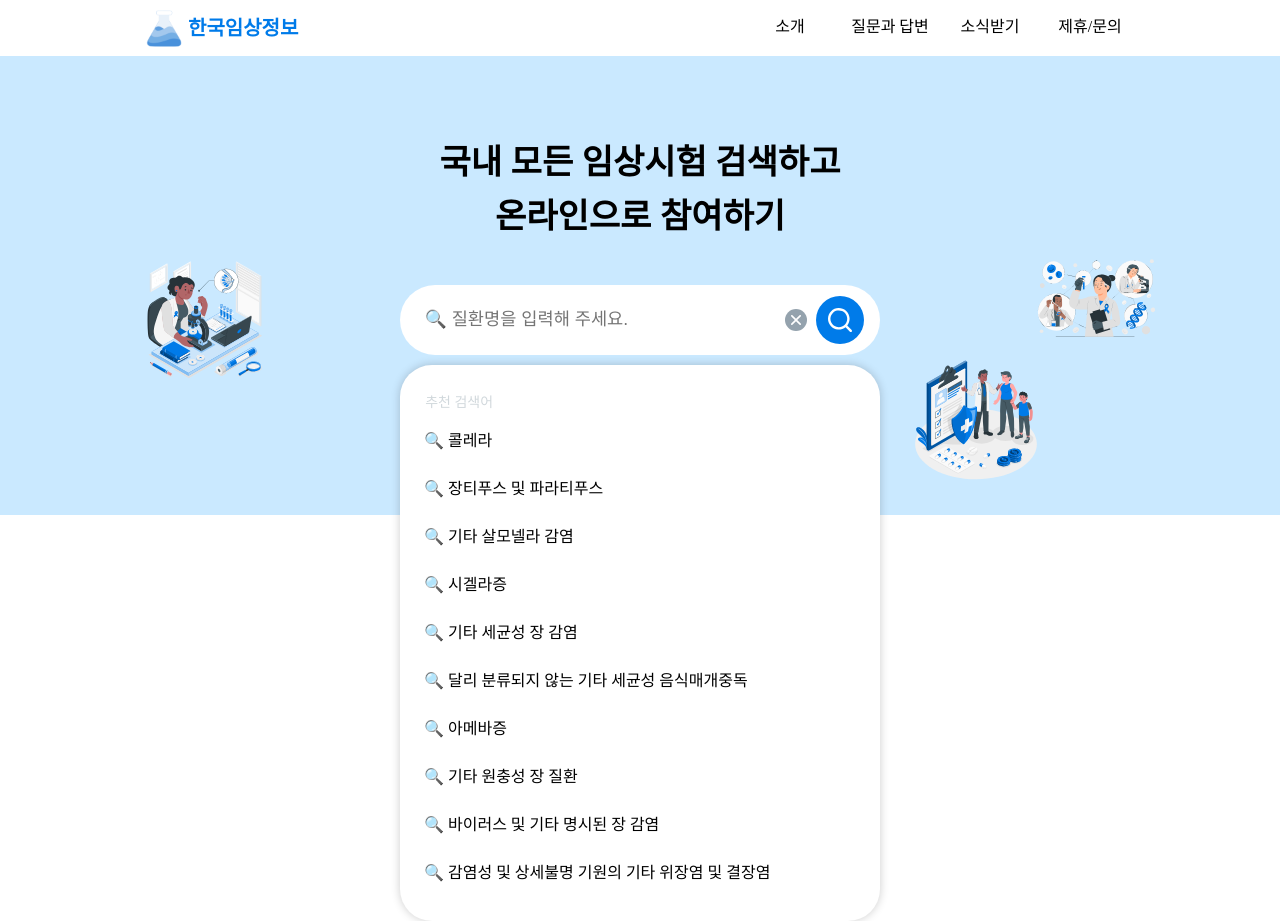
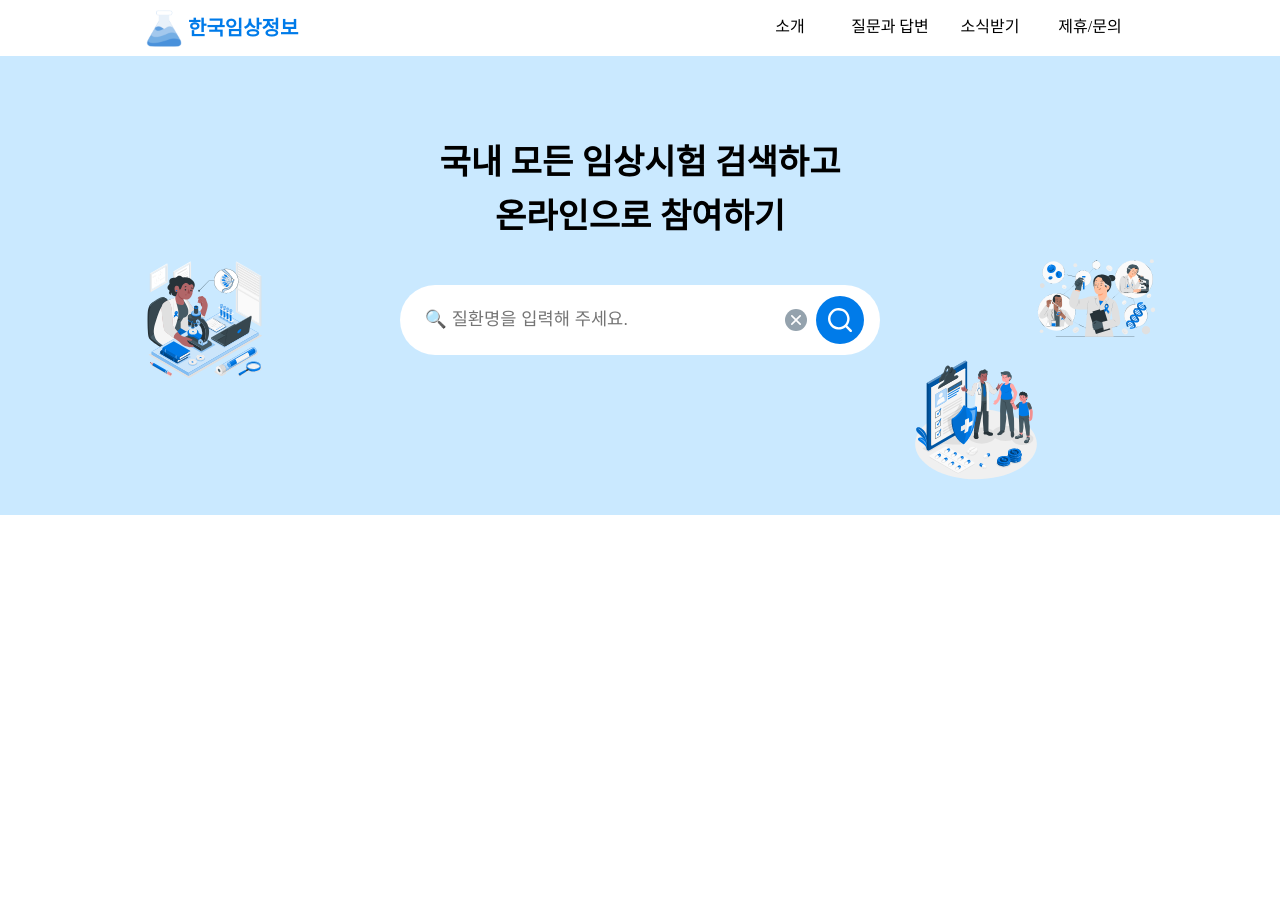
Before and after one commit to wanted-pre-onboarding-frontend-12team/pre-onboarding-7th-3-1-12, a React (Vite) app: page / in a window 1280 px wide. After the commit the page ends 800 px from the top, so only its background shows below. Built offline with nearby package versions, Linux system fonts and the light colour scheme.

Commit message:
:sparkles: 질환명 입력 때마다 관련 추천 키워드 자동완성 기본 기능 구현

```diff
--- a/src/components/feature/SickSearch/SickSearchAutoComplete/index.tsx
+++ b/src/components/feature/SickSearch/SickSearchAutoComplete/index.tsx
@@ -1,25 +1,45 @@
+import React from 'react';
 import { Sick } from '@src/types/sick';
 import { isNotEmptyArray } from '@src/utils/arrayUtils';
+import { splitTargetRegardlessOfStringCase } from '@src/utils/stringUtils';
 import * as S from './styled';
 
 type Props = {
-	items: Sick[];
+	sickKeyword: string;
+	recommendSicks: Sick[];
 };
 
 const SickSearchAutoComplete = (props: Props) => {
 	return (
-		<S.Container>
-			{isNotEmptyArray(props.items) ? (
-				<>
+		<>
+			{props.sickKeyword && isNotEmptyArray(props.recommendSicks) && (
+				<S.Container>
 					<S.Caption>추천 검색어</S.Caption>
-					{props.items.map((item) => {
-						return <S.AutoCompleteItemWrapper key={item.sickCd}>🔍 {item.sickNm}</S.AutoCompleteItemWrapper>;
+					{props.recommendSicks.map((recommendSick) => {
+						return (
+							<S.AutoCompleteItemWrapper key={recommendSick.sickCd}>
+								🔍
+								<S.TextWrapper>
+									{splitTargetRegardlessOfStringCase(recommendSick.sickNm, props.sickKeyword).map(
+										(splitedItem, index, splitedItems) => {
+											if (splitedItems.length - 1 === index) {
+												return <React.Fragment key={index}>{splitedItem}</React.Fragment>;
+											}
+											return (
+												<React.Fragment key={index}>
+													{splitedItem}
+													<S.HightLightText>{props.sickKeyword.toUpperCase()}</S.HightLightText>
+												</React.Fragment>
+											);
+										},
+									)}
+								</S.TextWrapper>
+							</S.AutoCompleteItemWrapper>
+						);
 					})}
-				</>
-			) : (
-				<S.AutoCompleteItemWrapper>🔍 추천 검색어 존재하지 않습니다.</S.AutoCompleteItemWrapper>
+				</S.Container>
 			)}
-		</S.Container>
+		</>
 	);
 };
 
--- a/src/components/feature/SickSearch/SickSearchAutoComplete/styled.ts
+++ b/src/components/feature/SickSearch/SickSearchAutoComplete/styled.ts
@@ -21,12 +21,27 @@ export const Caption = styled.span`
 `;
 
 export const AutoCompleteItemWrapper = styled.li`
-	display: flex;
+	display: block;
 	align-items: center;
+	width: 480px;
 	padding: 1em 1.5em;
+	line-height: 1.2;
 	cursor: pointer;
+
+	text-overflow: ellipsis;
+	white-space: nowrap;
+	overflow: hidden;
 
 	&:hover {
 		background-color: ${({ theme }) => theme.colors.lightgray};
 	}
 `;
+
+export const TextWrapper = styled.span`
+	margin-left: 0.5rem;
+`;
+
+export const HightLightText = styled.strong`
+	font-weight: ${({ theme }) => theme.fontWeights.bold};
+	color: ${({ theme }) => theme.colors.primary};
+`;
--- a/src/components/feature/SickSearch/SickSearchForm/index.tsx
+++ b/src/components/feature/SickSearch/SickSearchForm/index.tsx
@@ -1,11 +1,26 @@
 import * as S from './styled';
 import { CloseIcon, SearchIcon } from '@src/assets/icons';
 
-const SickSearchForm = () => {
+type Props = {
+	sickKeyword: string;
+	onSickKeywordChange: (newSickKeyowrd: string) => void;
+	onSickKeywordReset: () => void;
+};
+
+const SickSearchForm = (props: Props) => {
+	const handleSickSearchInput = (event: React.ChangeEvent<HTMLInputElement>) => {
+		props.onSickKeywordChange(event.currentTarget.value);
+	};
+
 	return (
 		<S.SickSearchForm onSubmit={() => {}}>
-			<S.SickSearchInput type="text" placeholder="🔍 질환명을 입력해 주세요." />
-			<S.SickSearchResetButton type="button">
+			<S.SickSearchInput
+				type="text"
+				placeholder="🔍 질환명을 입력해 주세요."
+				value={props.sickKeyword}
+				onChange={handleSickSearchInput}
+			/>
+			<S.SickSearchResetButton type="button" onClick={props.onSickKeywordReset}>
 				<img src={CloseIcon} alt="검색어 초기화" className="search-reset" />
 			</S.SickSearchResetButton>
 			<S.SickSearchButton type="submit">
--- a/src/components/feature/SickSearch/index.tsx
+++ b/src/components/feature/SickSearch/index.tsx
@@ -1,55 +1,32 @@
 import SickSearchForm from '@src/components/feature/SickSearch/SickSearchForm';
 import SickSearchAutoComplete from '@src/components/feature/SickSearch/SickSearchAutoComplete';
 import * as S from './styled';
-
-const dummys = [
-	{
-		sickCd: 'A00',
-		sickNm: '콜레라',
-	},
-	{
-		sickCd: 'A01',
-		sickNm: '장티푸스 및 파라티푸스',
-	},
-	{
-		sickCd: 'A02',
-		sickNm: '기타 살모넬라 감염',
-	},
-	{
-		sickCd: 'A03',
-		sickNm: '시겔라증',
-	},
-	{
-		sickCd: 'A04',
-		sickNm: '기타 세균성 장 감염',
-	},
-	{
-		sickCd: 'A05',
-		sickNm: '달리 분류되지 않는 기타 세균성 음식매개중독',
-	},
-	{
-		sickCd: 'A06',
-		sickNm: '아메바증',
-	},
-	{
-		sickCd: 'A07',
-		sickNm: '기타 원충성 장 질환',
-	},
-	{
-		sickCd: 'A08',
-		sickNm: '바이러스 및 기타 명시된 장 감염',
-	},
-	{
-		sickCd: 'A09',
-		sickNm: '감염성 및 상세불명 기원의 기타 위장염 및 결장염',
-	},
-];
+import { useState } from 'react';
+import { Sick } from '@src/types/sick';
+import { getSicksByIncludeKeyword } from '@src/core/apis/sick';
 
 const SickSearch = () => {
+	const [sickKeyword, setSickKeyword] = useState('');
+	const [recommendSicks, setRecommendSicks] = useState<Sick[]>([]);
+
+	const handleSickKeywordChange = async (newSickKeyword: string) => {
+		const newRecommendSicks = await getSicksByIncludeKeyword(newSickKeyword);
+		setRecommendSicks(newRecommendSicks);
+		setSickKeyword(newSickKeyword);
+	};
+
+	const handleSickKeywordReset = () => {
+		setSickKeyword('');
+	};
+
 	return (
 		<S.Container>
-			<SickSearchForm />
-			<SickSearchAutoComplete items={dummys} />
+			<SickSearchForm
+				sickKeyword={sickKeyword}
+				onSickKeywordChange={handleSickKeywordChange}
+				onSickKeywordReset={handleSickKeywordReset}
+			/>
+			<SickSearchAutoComplete sickKeyword={sickKeyword} recommendSicks={recommendSicks} />
 		</S.Container>
 	);
 };
```
